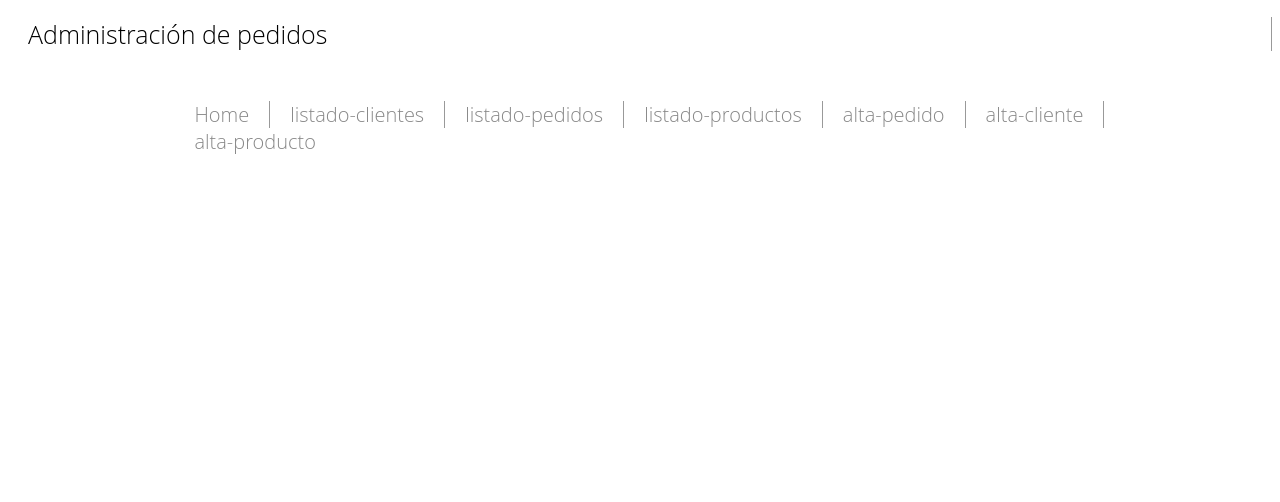
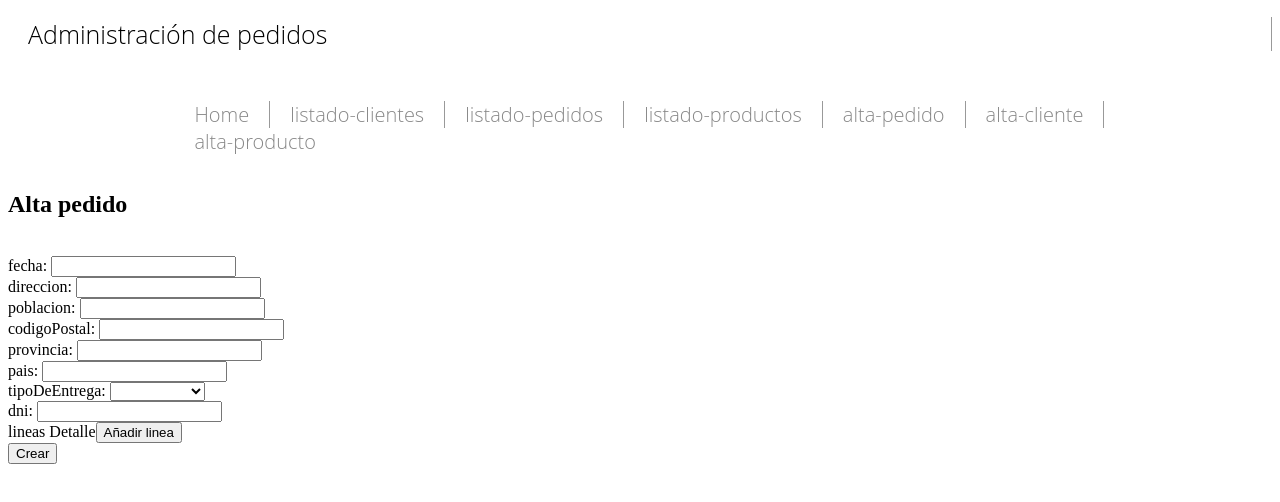
Before and after one commit to migueleme/angular, an Angular app: page /alta-pedido in a window 1280 px wide. Before the commit this address led to /. Shown: the top 502 px of the page. Built offline with nearby package versions, Linux system fonts and the light colour scheme.

Commit message:
lineas pedido varias ok!

```diff
--- a/src/app/app-routing.module.ts
+++ b/src/app/app-routing.module.ts
@@ -16,6 +16,7 @@ const routes: Routes =
   { path:'listado-productos',component:ListadoProductosComponent},
   { path:'listado-pedidos',component:ListadoPedidosComponent},
   { path:'alta-pedido/:dni',component:AltaPedidoComponent},
+  { path:'alta-pedido',component:AltaPedidoComponent},
   { path:'alta-cliente',component:AltaClienteComponent},
   { path:'alta-producto',component:AltaProductoComponent},
   { path:'ficha-detalle-pedido/:id',component:FichaDetallePedidoComponent}
--- a/src/app/components/alta-pedido/alta-pedido.component.html
+++ b/src/app/components/alta-pedido/alta-pedido.component.html
@@ -15,8 +15,8 @@
   </select><br>
   <label>dni: </label><input type="text" formControlName='dni'><br>
 
-  <div class="lineasDetalle" formArrayName="lineasDetalle">   <label>lineas Detalle</label>
-    <div class="lineaDetalle" [formGroupName]="i" *ngFor="let lineaDetalle of pedidoForm.controls['lineasDetalle'].controls; let i = index">
+  <div class="lineasPedido" formArrayName="lineasPedido">   <label>lineas Detalle</label>
+    <div class="lineaPedido" [formGroupName]="i" *ngFor="let lineaPedido of pedidoForm.controls['lineasPedido'].controls; let i = index">
       <label>codigoProducto: </label><input type="text" formControlName='codigoProducto'><br>
       <label>codigoProveedor: </label><input type="text" formControlName='codigoProveedor'><br>
       <label>cantidad: </label><input type="text" formControlName='cantidad'><br>
--- a/src/app/components/alta-pedido/alta-pedido.component.ts
+++ b/src/app/components/alta-pedido/alta-pedido.component.ts
@@ -6,6 +6,7 @@ import { PedidoService } from 'src/app/services/pedido-service';
 import { Direccion } from 'src/app/model/direccion';
 import { Cliente } from 'src/app/model/cliente';
 import { Router, ActivatedRoute } from '@angular/router';
+import { LineaPedido } from 'src/app/model/LineaPedido';
 
 @Component({
   selector: 'app-alta-pedido',
@@ -30,18 +31,18 @@ export class AltaPedidoComponent implements OnInit {
       pais :['',Validators.required],
       tipoDeEntrega :['',Validators.required],
       dni :[this.dni,Validators.required],
-      lineasDetalle : new FormArray([])
+      lineasPedido : new FormArray([])
     });
   }
  annadirLinea() {
-  (<FormArray>this.pedidoForm.controls['lineasDetalle']).push(new FormGroup({
+  (<FormArray>this.pedidoForm.controls['lineasPedido']).push(new FormGroup({
     codigoProducto  :new FormControl('', Validators.required),
     codigoProveedor :new FormControl('', Validators.required),
     cantidad        :new FormControl('', Validators.required),
   }));
 }
 eliminarLinea(index: number) {
-  (<FormArray>this.pedidoForm.controls['lineasDetalle']).removeAt(index);
+  (<FormArray>this.pedidoForm.controls['lineasPedido']).removeAt(index);
 }
 
   create(){
@@ -56,22 +57,29 @@ eliminarLinea(index: number) {
     pedido.tipoDeEntrega                   = this.pedidoForm.get('tipoDeEntrega').value;
     pedido.cliente = new Cliente();
     pedido.cliente.dni                     = this.pedidoForm.get('dni').value;
-    let producto = new  Producto();
 
-    let eLineasDetalle =  this.pedidoForm.get('lineasDetalle').value;
 
-      console.log(eLineasDetalle[0]);
-      console.log(eLineasDetalle[1]);
-    console.log(eLineasDetalle.array);
+    let eLineasPedido =  this.pedidoForm.get('lineasPedido').value;
+    pedido.lineasPedido = new Array();
+
+
+    for(let linea of eLineasPedido){
+      let codigo = { codigoProducto : linea.codigoProducto,
+                     codigoProveedor:  linea.codigoProveedor }
+
+      let cantidad = linea.cantidad;
+      let producto = new  Producto();
+      producto.codigo = codigo;
+      pedido.lineasPedido.push({producto, cantidad}) ;
+
+    }
+         console.log(pedido.lineasPedido);
 
    /* .array.forEach(element => {
       console.log(element.get('codigoProducto').value);
     });*/
 
-    let codigo = { codigoProducto : this.pedidoForm.get('codigoProducto').value,codigoProveedor: this.pedidoForm.get('codigoProveedor').value}
-    producto.codigo = codigo;
-    let cantidad                           = this.pedidoForm.get('cantidad').value;
-    pedido.lineasPedido = [{producto, cantidad}] ;
+
     console.log(pedido);
     this.pedidoService.create([pedido]).subscribe(
       () => this.router.navigate(['listado-pedidos'])
--- /dev/null
+++ b/src/app/model/LineaPedido.ts
@@ -0,0 +1,12 @@
+import { Producto } from './producto'
+
+export class LineaPedido{
+
+        producto: Producto;
+        cantidad: number;
+
+        constructor(producto: Producto, cantidad:number){
+            this.producto = producto;
+            this.cantidad = cantidad;
+        }
+}
--- a/src/app/model/pedido.ts
+++ b/src/app/model/pedido.ts
@@ -1,6 +1,7 @@
 import { Direccion } from './direccion';
 import { Cliente } from './cliente';
 import { Producto } from './producto';
+import { LineaPedido } from './LineaPedido';
 
 export class Pedido{
     id : number;
@@ -8,12 +9,7 @@ export class Pedido{
     direccion : Direccion;
     tipoDeEntrega: string;
     cliente : Cliente;
-    lineasPedido :[
-        {
-            producto: Producto,
-            cantidad: number
-          }
-    ];
+    lineasPedido : LineaPedido[];
 
     constructor(
         id? : number,
```
